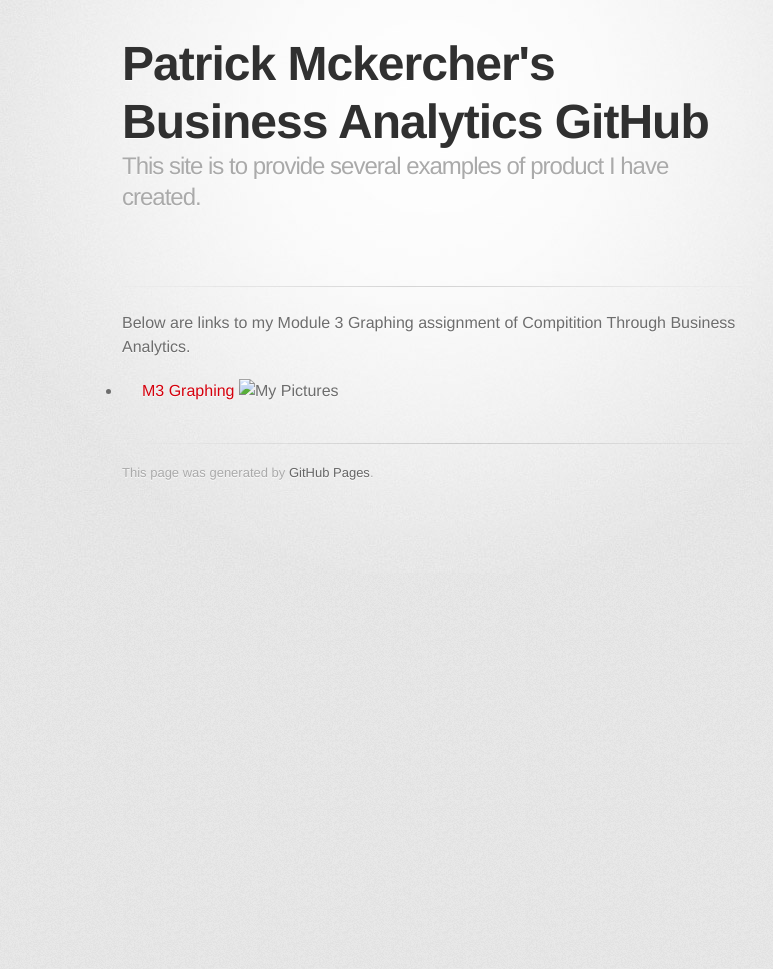
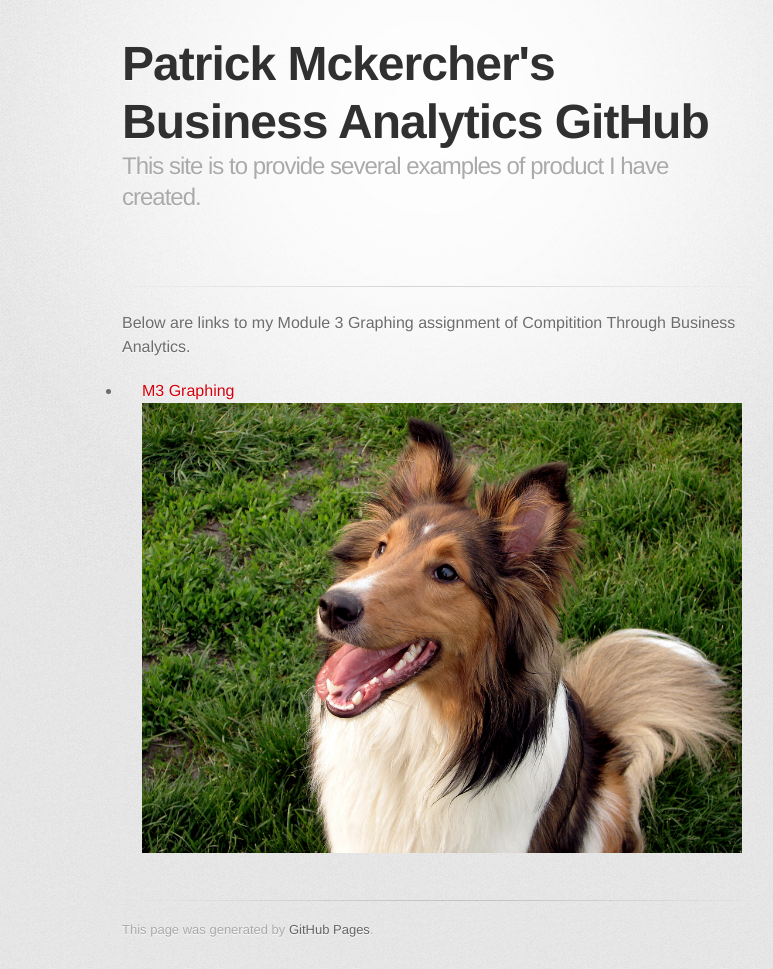
Before and after one commit to pomckercher/pomckercher.github.io, a Jekyll site: the page built from index.md, in a window 1280 px wide. Shown: the whole page, without its empty margins (208-981 px from the left). Built offline with Jekyll 4.4.1, drawn with Linux system fonts in a browser that asks for light colours; some web fonts are replaced; our own code applies the rules of GitHub Pages for plain Markdown files; before the commit the page ends 900 px from its top, so only the background shows below that.

Commit message:
Update index.md

```diff
--- a/index.md
+++ b/index.md
@@ -5,4 +5,4 @@ description: This site is to provide several examples of product I have created.
 
 Below are links to my Module 3 Graphing assignment of Compitition Through Business Analytics.
 - [M3 Graphing](/M3 Graphing/index.md)
-![My Pictures]()
+![My Pictures](/pics/Bella.jpg)
```
